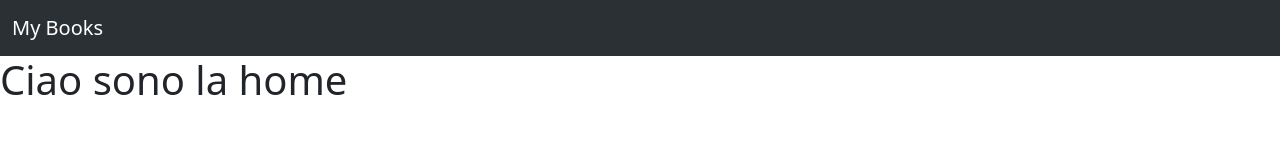
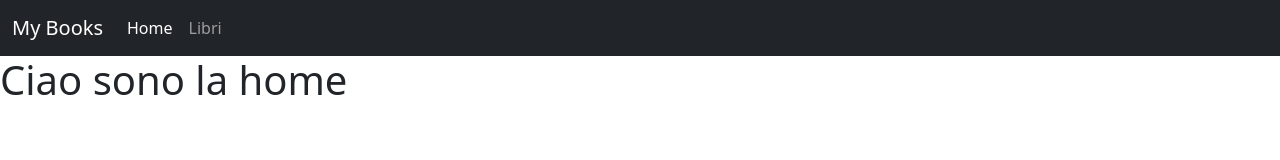
Before and after one commit to EdoardoPosfortunato/webapp-react-books, a React (Vite) app: page / in a window 1280 px wide. Shown: the top 160 px of the page. Built offline with nearby package versions, Linux system fonts and the light colour scheme.

Commit message:
feat: AppHeader

```diff
--- a/src/components/AppHeader.jsx
+++ b/src/components/AppHeader.jsx
@@ -13,31 +13,41 @@ const AppHeader = () => {
             url: '/books'
         },
 
-    ]
+    ];
 
 
     return (
         <>
-            <nav className="navbar navbar-expand-lg bg-body-tertiary bg-dark" data-bs-theme="dark">
+            <nav className="navbar navbar-expand-lg bg-dark" data-bs-theme="dark">
                 <div className="container-fluid">
-                    <NavLink className="navbar-brand">
+                    <NavLink className="navbar-brand" to="/">
                         My Books
                     </NavLink>
-                    <button className="navbar-toggler" type="button" data-bs-toggle="collapse" data-bs-target="#navbarNav" aria-controls="navbarNav" aria-expanded="false" aria-label="Toggle navigation">
+
+                    <button
+                        className="navbar-toggler"
+                        type="button"
+                        data-bs-toggle="collapse"
+                        data-bs-target="#navbarNav"
+                        aria-controls="navbarNav"
+                        aria-expanded="false"
+                        aria-label="Toggle navigation"
+                    >
                         <span className="navbar-toggler-icon"></span>
                     </button>
+
                     <div className="collapse navbar-collapse" id="navbarNav">
                         <ul className="navbar-nav">
-                            {navList.map((curLink, index) => {
+                            {navList.map((curLink, index) => (
                                 <li className="nav-item" key={index}>
                                     <NavLink
-                                        className="nav-link active"
-                                        aria-current="page"
+                                        className = 'nav-link'
+
                                         to={curLink.url}>
                                         {curLink.title}
                                     </NavLink>
                                 </li>
-                            })}
+                            ))}
                         </ul>
                     </div>
                 </div>
```
